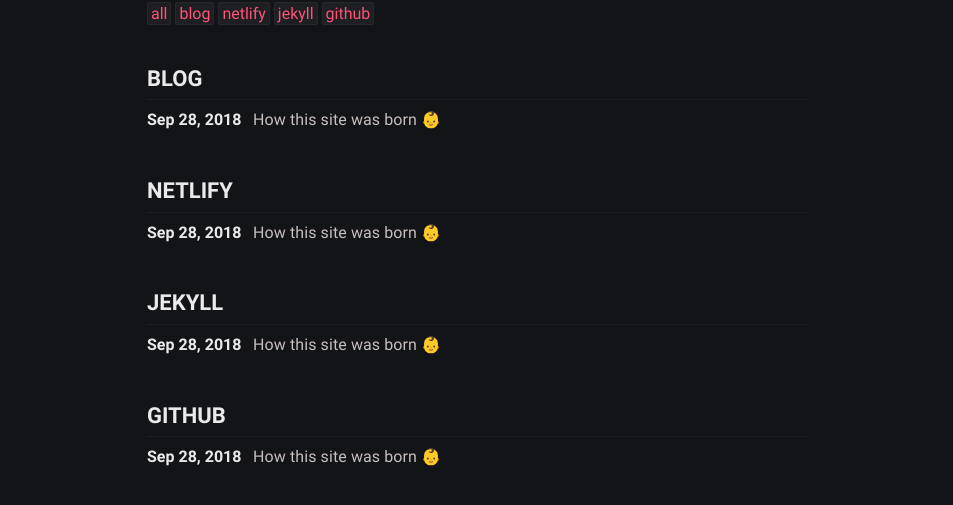
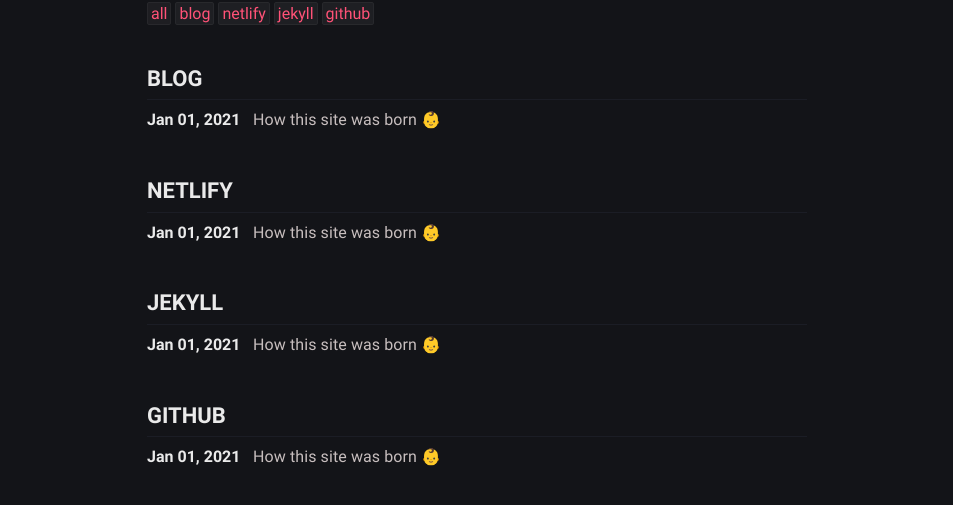
Before and after one commit to naelrashdeen/naelrashdeen.github.io, a Jekyll site: the page built from tags.html, in a window 1280 px wide. Shown: the part 287-792 px from the top of the page, without its empty margins (163-1116 px from the left). Built offline with Jekyll 4.4.1, drawn with Linux system fonts in a browser that asks for light colours.

Commit message:
Updated first article

```diff
--- a/_posts/how-this-site-was-made/2018-09-28-how-this-site-was-made.md
+++ b/_posts/how-this-site-was-made/2018-09-28-how-this-site-was-made.md
@@ -1,7 +1,6 @@
 ---
 title: How this site was born 👶
-date: 2018-09-28 09:45:47 +07:00
-modified: 2019-08-29 09:24:47 +07:00
+date: 2021-01-01 09:45:47 +07:00
 tags: [blog, netlify, jekyll, github]
 description: All the services are free, a source code this site placed on github repository and intergration with netlify service, another service that you can use is github page for hosting your own static site.
 ---
```
